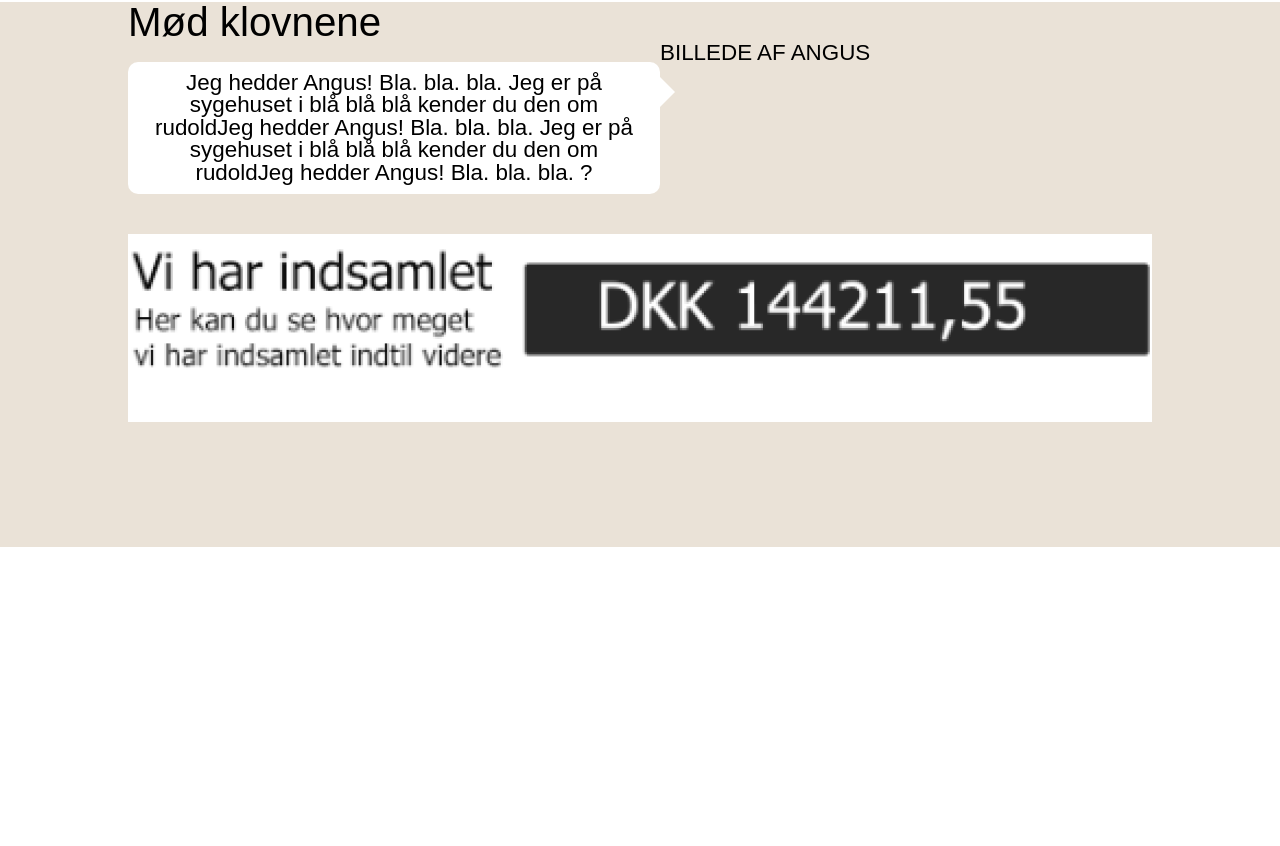
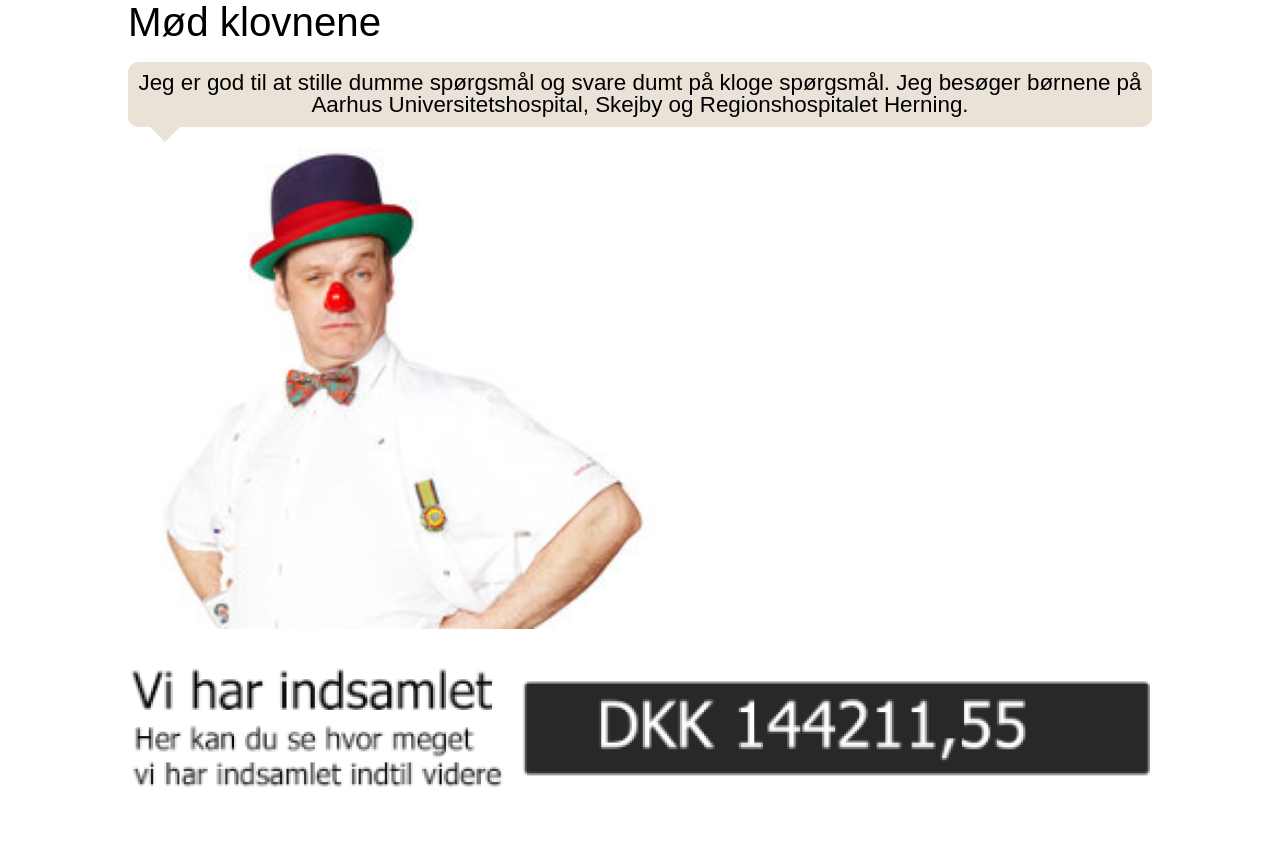
Before and after one commit to Faddersboell/danskehospitalsklovne, a PHP site: page /klovne2.php in a window 1280 px wide. Shown: the part 253-1099 px from the top of the page. Before the commit the page ends 800 px from the top, so only its background shows below. Run offline with PHP 8.4, Linux system fonts and the light colour scheme; data that the repository does not hold is empty.

Commit message:
Klovne side

```diff
--- a/css/style.css
+++ b/css/style.css
@@ -60,30 +60,51 @@ header img{
 	width: 40%;
 }
 footer{
-
-clear:both;}
+clear:both;
+}
 
 footer img{
 	width: 100%;
 	margin-top:20px;
 }
+
+/**mød klovnene*/
 .klovnside{
-	background-color:white;}
+	background-color:white;
+}
+
+
+.fotoklovn{
+	width:50%;
+	float:left;
+}
+
+.fotoklovn img{
+	width:100%;
+	margin-left:20px;;
+}
+
+.talebobler{/**omkring alle talebobler*/
+float:left;
+width:50%;
+
+}
+.talebobler2{ /*alle talebobler på første side*//
+width:100%;
+}
 
 /*talebobel i mød klovnene*/
 .bubble,.bubblesvar {
 	position: relative;
-	background-color:white;
+	background-color:#eae2d7;
 	margin: 20px 0 20px 0;
 	padding:10px;
 	text-align:center;
-	width:50%;
 	border-radius:10px;
-	float:left;
+}
 
-}
 a .bubblesvar{
-	text-decoration: none;
+	text-decoration:none;
 	color:black;
 }
 
@@ -92,7 +113,7 @@ a .bubblesvar{
   	position: absolute; /* er altid samme sted ift. .bubble*/
   	display: block;
 	content: "";
-	border-color: transparent  transparent transparent white;
+	border-color: transparent  transparent transparent #eae2d7;
 	border-style: solid;
 	border-width: 15px;/*størrelse på trekant i talebobbe*/
 	top:15px;
@@ -100,19 +121,16 @@ a .bubblesvar{
 }
 
 .bubblesvar:after{
-/*lav trekant i anden side*/
-	position: absolute;
- 	display: block;
-  	content: "";
-  	border-color:white transparent transparent transparent;
-  	border-style: solid;
-  	border-width: 10px;
-	height:0;
-	width:0;
-	position:absolute;
+/*trekant i anden side*/
+  	border-color:#eae2d7 transparent transparent transparent;
 	bottom:-18px;
 	left:1em;
 	bottom:5px;
 	top:100%;
 
 }
+/*klovnegalleri*/
+.klovnegalleri div{
+width:100%;
+
+}
--- a/includes/header.inc.php
+++ b/includes/header.inc.php
@@ -2,7 +2,7 @@
 <html>
 <head>
 <meta charset="UTF-8">
-<title><?php echo $pagetitle;?></title>
+<title>Danske hospitalsklovnes web app</title>
 <link rel="stylesheet" type="text/css" href="css/reset.css">
 <link rel="stylesheet" type="text/css" href="css/style.css">
 </head>
--- a/klovne2.php
+++ b/klovne2.php
@@ -1,21 +1,22 @@
-<?php include 'includes/header.inc.php'?>
+<?php
+$id = "class='klovnside'";
+include 'includes/header.inc.php'?>
+ <h1>Mød klovnene</h1>
+<section class="talebobler2">
 
-<setion>
-    <h1>Mød klovnene</h1>
-        <div class="bubble">
-            <p>Jeg hedder Angus!
-            Bla. bla. bla.
-            Jeg er på sygehuset i blå blå blå kender du den om rudoldJeg hedder Angus!
-            Bla. bla. bla.
-            Jeg er på sygehuset i blå blå blå kender du den om rudoldJeg hedder Angus!
-            Bla. bla. bla.
 
-      ?</p>
+
+        <div class="bubblesvar">
+            <p>Jeg er god til at stille dumme spørgsmål og svare dumt på kloge spørgsmål.
+            Jeg besøger børnene på Aarhus Universitetshospital, Skejby og Regionshospitalet Herning.
+          	</p>
         </div>
+      </section>
 
-       <div id="fotoklovn">
-       BILLEDE AF ANGUS
-       </div>
-</section>
+       <div class="fotoklovn">
+      		<img src="images/klovne/angus2.png">
+       	</div>
+
+
 
 <?php include 'includes/footer.inc.php';?>
```
Also changed, not shown: klovne.php (+12 -5 lines), images/klovne/Pilhøjre.png (added), images/klovne/Pilvenstre.png (added), images/klovne/angus.png (added), images/klovne/angus2.png (added), images/klovne/b5e78d7277.jpg (deleted).
